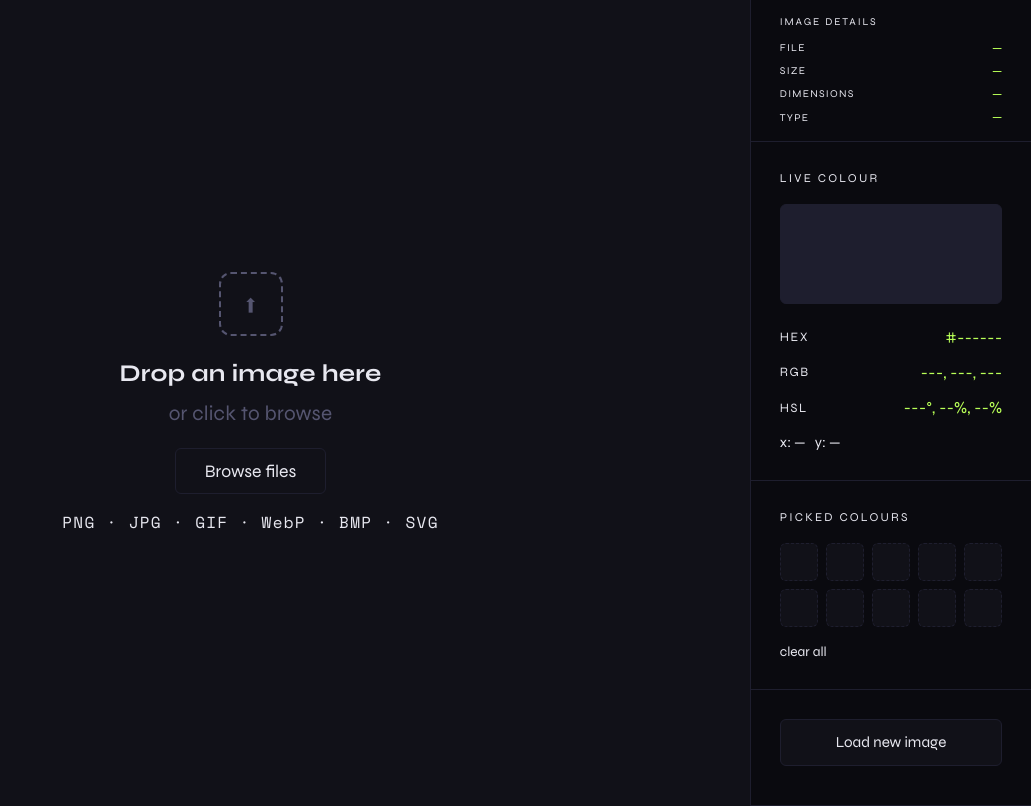
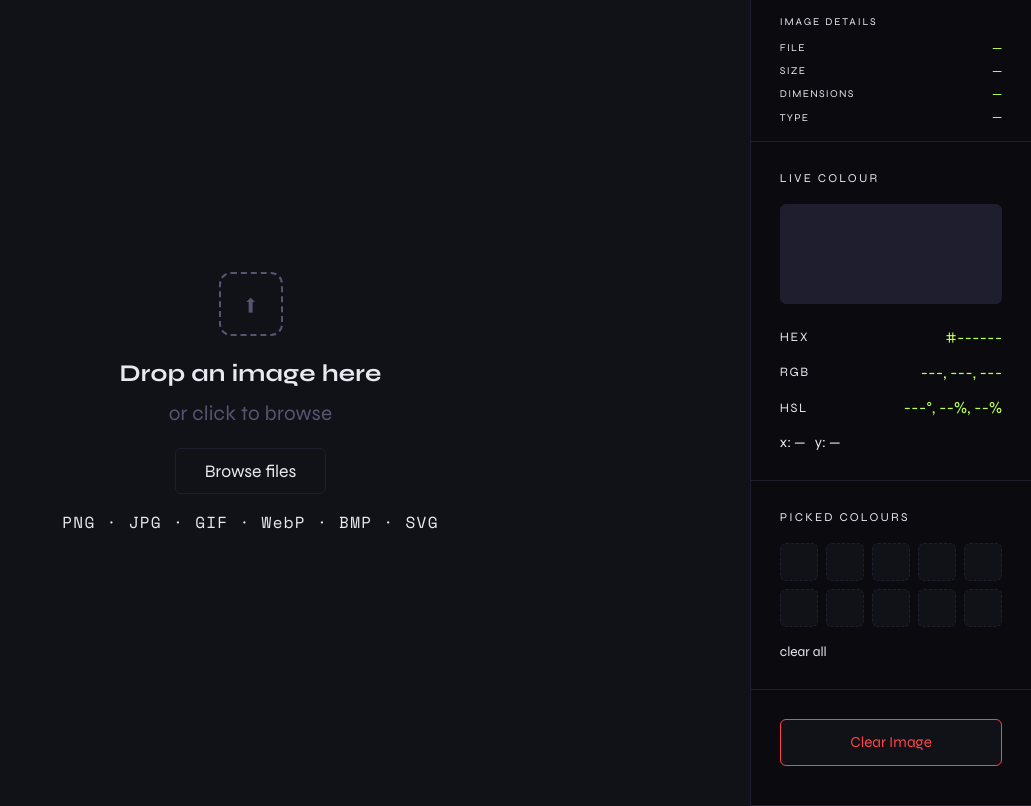
Before and after one commit to georgestanley33/hex-code-picker, a Flask app: page / in a window 1280 px wide. Shown: the part 67-873 px from the top of the page, without its empty margins (249-1280 px from the left). Run offline with Flask 3, Linux system fonts and the light colour scheme.

Commit message:
clear image button + logic

```diff
--- a/templates/index.html
+++ b/templates/index.html
@@ -318,6 +318,8 @@
       font-size: 1rem;
     }
     .action-btn.primary:hover { background: #d4ff80; }
+    .action-btn.danger { border-color: #ff4444; color: #ff4444; }
+    .action-btn.danger:hover { background: rgba(255,68,68,0.1); border-color: #ff6666; color: #ff6666; }
 
     /* Toast */
     #toast {
@@ -421,7 +423,7 @@
     </div>
 
     <div class="panel" style="margin-top: auto;">
-      <button class="action-btn" id="new-image-btn">Load new image</button>
+      <button class="action-btn danger" id="new-image-btn">Clear Image</button>
     </div>
   </aside>
 </main>
@@ -501,7 +503,26 @@
   }
 
   document.getElementById('browse-btn').addEventListener('click', () => fileInput.click());
-  document.getElementById('new-image-btn').addEventListener('click', () => fileInput.click());
+  document.getElementById('new-image-btn').addEventListener('click', () => {
+    ctx.clearRect(0, 0, mainCanvas.width, mainCanvas.height);
+    canvasWrap.classList.remove('visible');
+    dropZone.classList.remove('hidden');
+    imageLoaded = false;
+    fileInput.value = '';
+    document.getElementById('img-filename').textContent  = '—';
+    document.getElementById('img-filesize').textContent  = '—';
+    document.getElementById('img-dimensions').textContent = '—';
+    document.getElementById('img-type').textContent      = '—';
+    history = [];
+    renderHistory();
+    currentHex = null; currentRgb = null; currentHsl = null;
+    swatch.style.background = '#1e1e2e';
+    valHex.textContent = '#------';
+    valRgb.textContent = '---, ---, ---';
+    valHsl.textContent = '---°, --%, --%';
+    document.getElementById('cx').textContent = '—';
+    document.getElementById('cy').textContent = '—';
+  });
   fileInput.addEventListener('change', e => loadFile(e.target.files[0]));
 
   dropZone.addEventListener('click', () => fileInput.click());
```
